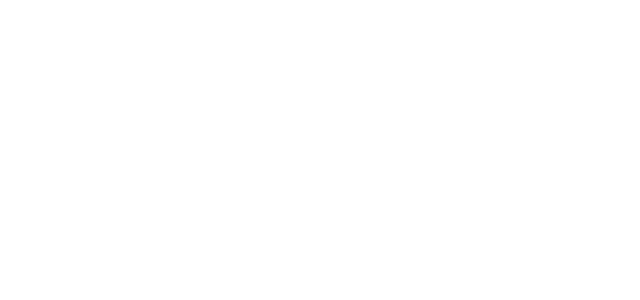
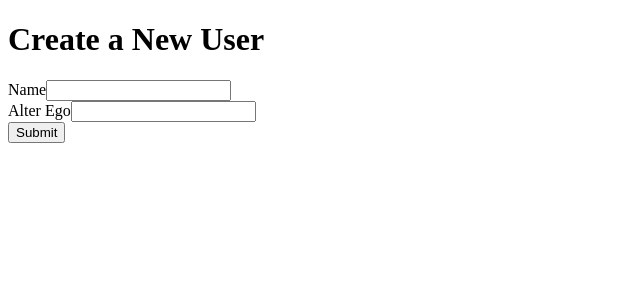
Before and after one commit to jasonsnider/ng-cms, an Angular app: page /users/create in a window 1280 px wide. Before the commit this address led to /. Shown: the top 300 px of the page, without its empty margins (0-640 px from the left). Built offline with nearby package versions, Linux system fonts and the light colour scheme.

Commit message:
Added a user-create component and routes

```diff
--- a/src/app/app-routing.module.ts
+++ b/src/app/app-routing.module.ts
@@ -3,11 +3,13 @@
 
 import { UsersComponent }   from './users/users.component';
 import { UserViewComponent }   from './user-view/user-view.component';
+import { UserCreateComponent }   from './user-create/user-create.component';
 
 const routes: Routes = [
   { path: '', redirectTo: '/users', pathMatch: 'full' },
   { path: 'users', component: UsersComponent },
-  { path: 'users/view', component: UserViewComponent }
+  { path: 'users/view/:id', component: UserViewComponent },
+  { path: 'users/create', component: UserCreateComponent }
 ];
 @NgModule({
   imports: [ RouterModule.forRoot(routes) ],
--- a/src/app/app.module.ts
+++ b/src/app/app.module.ts
@@ -7,13 +7,15 @@
 import { UserService } from './user.service';
 import { UserViewComponent } from './user-view/user-view.component';
 import { AppRoutingModule } from './/app-routing.module';
+import { UserCreateComponent } from './user-create/user-create.component';
 
 
 @NgModule({
   declarations: [
     AppComponent,
     UsersComponent,
-    UserViewComponent
+    UserViewComponent,
+    UserCreateComponent
   ],
   imports: [
     BrowserModule,
--- /dev/null
+++ b/src/app/user-create/user-create.component.html
@@ -0,0 +1,17 @@
+<div class="container">
+    <h1>Create a New User</h1>
+    <form>
+      <div class="form-group">
+        <label for="name">Name</label>
+        <input type="text" class="form-control" id="name" required>
+      </div>
+
+      <div class="form-group">
+        <label for="alterEgo">Alter Ego</label>
+        <input type="text" class="form-control" id="alterEgo">
+      </div>
+
+      <button type="submit" class="btn btn-success">Submit</button>
+
+    </form>
+</div>
--- /dev/null
+++ b/src/app/user-create/user-create.component.ts
@@ -0,0 +1,15 @@
+import { Component, OnInit } from '@angular/core';
+
+@Component({
+  selector: 'app-user-create',
+  templateUrl: './user-create.component.html',
+  styleUrls: ['./user-create.component.css']
+})
+export class UserCreateComponent implements OnInit {
+
+  constructor() { }
+
+  ngOnInit() {
+  }
+
+}
--- a/src/app/user-view/user-view.component.html
+++ b/src/app/user-view/user-view.component.html
@@ -1,3 +1,5 @@
-<p>
-  user-view works!
-</p>
+<div *ngIf="user">
+  <h1>{{user.user.first_name}} {{user.user.last_name}}</h1>
+  <div><strong>Username:</strong> {{user.user.username}}</div>
+  <div><strong>Email:</strong> {{user.user.email}}</div>
+</div>
--- a/src/app/user-view/user-view.component.ts
+++ b/src/app/user-view/user-view.component.ts
@@ -1,4 +1,6 @@
 import { Component, OnInit } from '@angular/core';
+import { ActivatedRoute } from '@angular/router';
+
 import { UserService } from '../user.service';
 import { User } from '../user';
 
@@ -9,9 +11,23 @@
 })
 export class UserViewComponent implements OnInit {
 
-  constructor() { }
+  user: User;
+
+  constructor(
+    private route: ActivatedRoute,
+    private userService: UserService
+  ) { }
 
   ngOnInit() {
+    const id = this.route.snapshot.paramMap.get('id');
+    this.getUser(id);
   }
 
+  getUser(id): void {
+    this.userService.getUser(id).subscribe(
+      user => {
+        this.user = user
+      }
+    );
+  }
 }
--- a/src/app/user.service.ts
+++ b/src/app/user.service.ts
@@ -17,7 +17,6 @@
   }
 
   getUser(id: string): Observable<User> {
-
     return this.http.get<User>(this.url + `/view/${id}`);
   }
 
--- a/src/app/user.ts
+++ b/src/app/user.ts
@@ -1,10 +1,9 @@
 export class User {
+  _id: string
   email: string;
   username: string;
   first_name:  string;
   last_name:  string;
-  hash: string;
-  salt: string;
   admin: boolean;
   githubData: object;
 }
--- a/src/app/users/users.component.html
+++ b/src/app/users/users.component.html
@@ -1,5 +1,5 @@
 <ul *ngIf="users">
   <li *ngFor="let user of users.users">
-    <a>{{user.username}}</a>
+    <a [routerLink]="['/users/view/', user._id]">{{user.username}}</a>
   </li>
 </ul>
```
Also changed, not shown: src/app/user-create/user-create.component.css (added), 2 other files (tests, documents, lock files or other folders).
